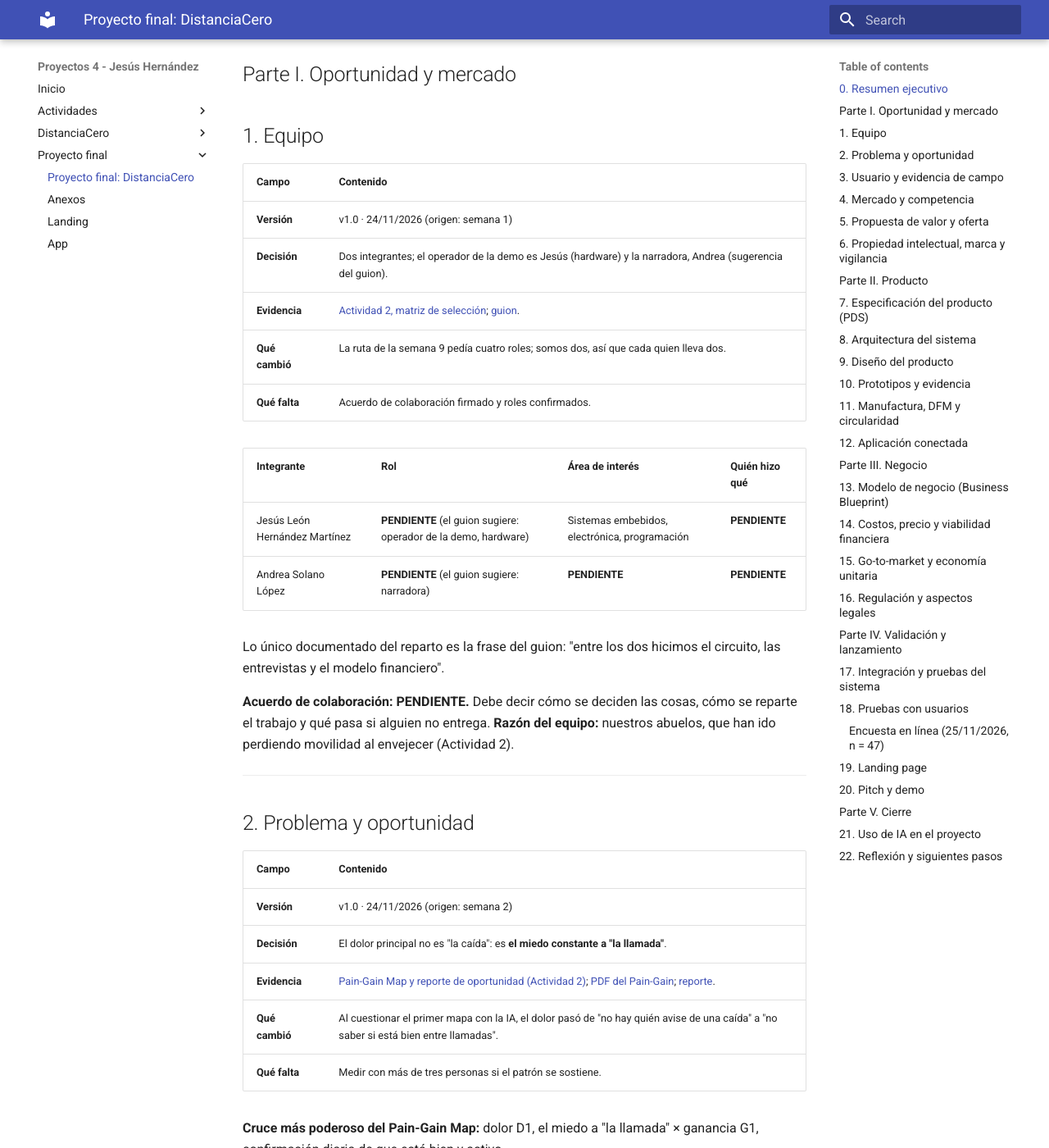
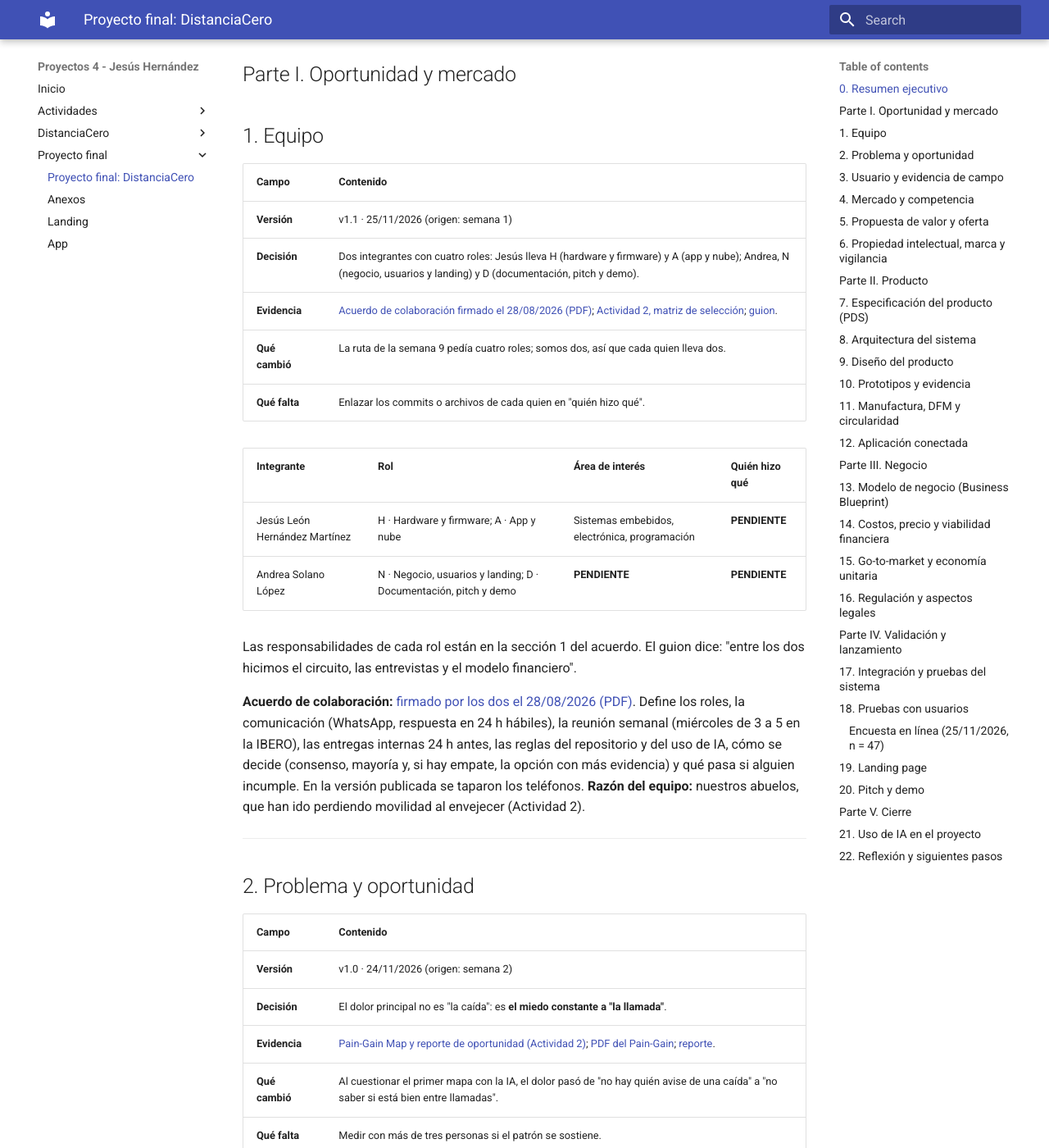
Before and after one commit to jesushernandez2005/Proyecto4, an MkDocs documentation site: the page built from docs/proyecto-final-distanciacero/index.md, in a window 1280 px wide and 1400 px high, scrolled down 2086 px. Shown: the whole window at 82% size. Built offline with MkDocs 1.6.1 and Material for MkDocs 9.7.7, drawn with Linux system fonts in a browser that asks for light colours.

Commit message:
Acuerdo de colaboración firmado y roles del equipo

```diff
--- a/docs/proyecto-final-distanciacero/index.md
+++ b/docs/proyecto-final-distanciacero/index.md
@@ -52,20 +52,20 @@ Esta página es la memoria del proyecto final. Cada sección sigue la misma plan
 
 | Campo | Contenido |
 |---|---|
-| **Versión** | v1.0 · 24/11/2026 (origen: semana 1) |
-| **Decisión** | Dos integrantes; el operador de la demo es Jesús (hardware) y la narradora, Andrea (sugerencia del guion). |
-| **Evidencia** | [Actividad 2, matriz de selección](../actividades/actividad-02.md); [guion](anexos/DistanciaCero_guion_pitch_y_demo.pdf). |
+| **Versión** | v1.1 · 25/11/2026 (origen: semana 1) |
+| **Decisión** | Dos integrantes con cuatro roles: Jesús lleva H (hardware y firmware) y A (app y nube); Andrea, N (negocio, usuarios y landing) y D (documentación, pitch y demo). |
+| **Evidencia** | [Acuerdo de colaboración firmado el 28/08/2026 (PDF)](../DistanciaCero/Acuerdo_de_colaboracion_DistanciaCero.pdf); [Actividad 2, matriz de selección](../actividades/actividad-02.md); [guion](anexos/DistanciaCero_guion_pitch_y_demo.pdf). |
 | **Qué cambió** | La ruta de la semana 9 pedía cuatro roles; somos dos, así que cada quien lleva dos. |
-| **Qué falta** | Acuerdo de colaboración firmado y roles confirmados. |
+| **Qué falta** | Enlazar los commits o archivos de cada quien en "quién hizo qué". |
 
 | Integrante | Rol | Área de interés | Quién hizo qué |
 |---|---|---|---|
-| Jesús León Hernández Martínez | **PENDIENTE** (el guion sugiere: operador de la demo, hardware) | Sistemas embebidos, electrónica, programación | **PENDIENTE** |
-| Andrea Solano López | **PENDIENTE** (el guion sugiere: narradora) | **PENDIENTE** | **PENDIENTE** |
+| Jesús León Hernández Martínez | H · Hardware y firmware; A · App y nube | Sistemas embebidos, electrónica, programación | **PENDIENTE** |
+| Andrea Solano López | N · Negocio, usuarios y landing; D · Documentación, pitch y demo | **PENDIENTE** | **PENDIENTE** |
 
-Lo único documentado del reparto es la frase del guion: "entre los dos hicimos el circuito, las entrevistas y el modelo financiero".
+Las responsabilidades de cada rol están en la sección 1 del acuerdo. El guion dice: "entre los dos hicimos el circuito, las entrevistas y el modelo financiero".
 
-**Acuerdo de colaboración:** **PENDIENTE.** Debe decir cómo se deciden las cosas, cómo se reparte el trabajo y qué pasa si alguien no entrega. **Razón del equipo:** nuestros abuelos, que han ido perdiendo movilidad al envejecer (Actividad 2).
+**Acuerdo de colaboración:** [firmado por los dos el 28/08/2026 (PDF)](../DistanciaCero/Acuerdo_de_colaboracion_DistanciaCero.pdf). Define los roles, la comunicación (WhatsApp, respuesta en 24 h hábiles), la reunión semanal (miércoles de 3 a 5 en la IBERO), las entregas internas 24 h antes, las reglas del repositorio y del uso de IA, cómo se decide (consenso, mayoría y, si hay empate, la opción con más evidencia) y qué pasa si alguien incumple. En la versión publicada se taparon los teléfonos. **Razón del equipo:** nuestros abuelos, que han ido perdiendo movilidad al envejecer (Actividad 2).
 
 ---
 
```
Also changed, not shown: docs/DistanciaCero/Proyecto_final.md (+6 -6 lines), 1 other file.
